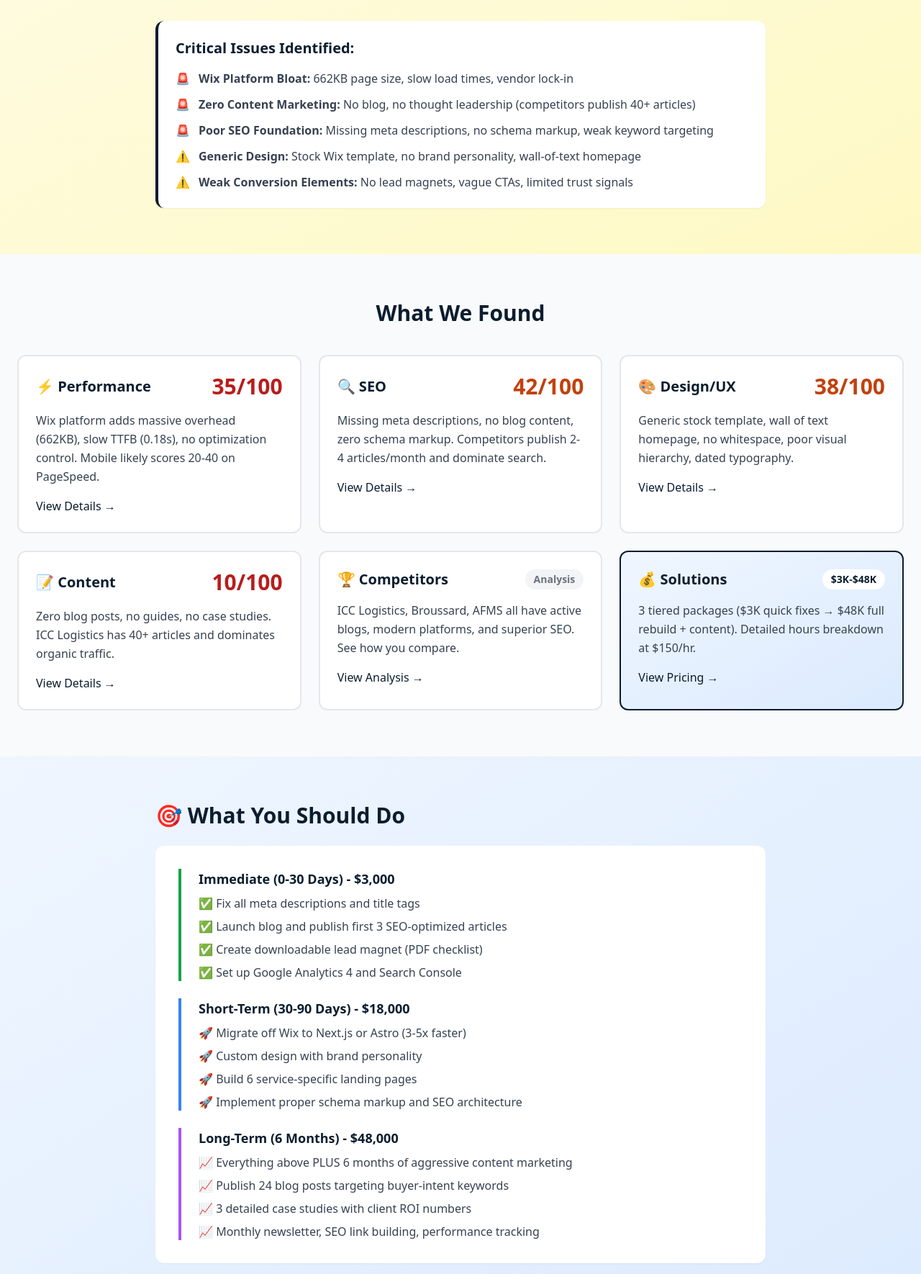
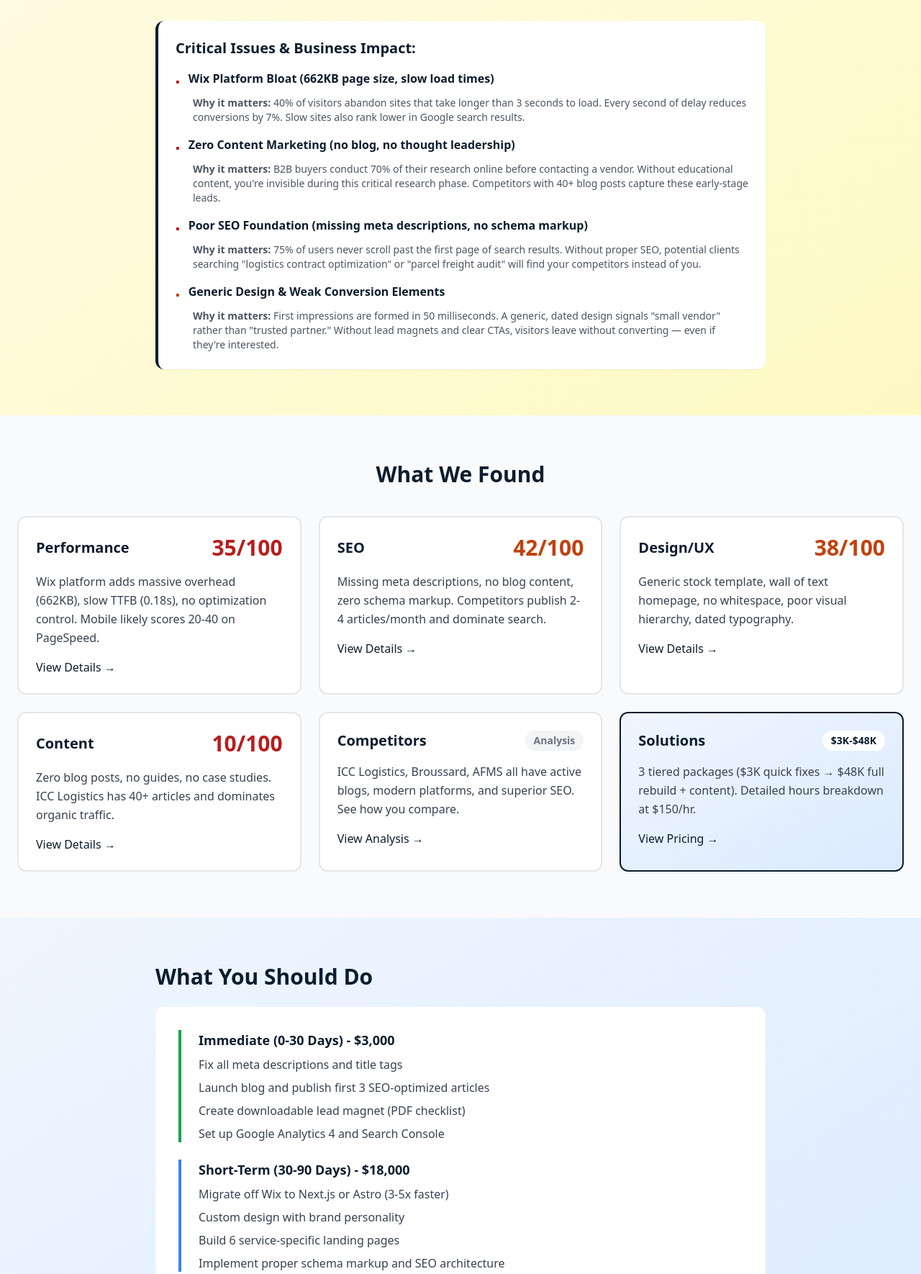
Before and after one commit to iambarabbas/spinlgx-audit, a plain HTML site: page index.html in a window 1280 px wide. Shown: the part 993-2763 px from the top of the page at 72% size. Drawn offline with nearby package versions, Linux system fonts and the light colour scheme.

Commit message:
Remove emojis, add phone/email to footer, add WHY it matters sections

```diff
--- a/index.html
+++ b/index.html
@@ -96,7 +96,7 @@
   <!-- Executive Summary -->
   <section class="py-16 bg-gradient-to-br from-yellow-50 to-yellow-100">
     <div class="max-w-4xl mx-auto px-6">
-      <h2 class="text-3xl font-bold mb-6 text-navy">📊 Executive Summary</h2>
+      <h2 class="text-3xl font-bold mb-6 text-navy">Executive Summary</h2>
 
       <div class="space-y-4 text-lg leading-relaxed text-gray-800">
         <p>
@@ -109,29 +109,40 @@
       </div>
 
       <div class="mt-8 bg-white rounded-xl p-6 border-l-4 border-navy shadow-sm">
-        <h3 class="font-bold text-xl mb-4 text-navy">Critical Issues Identified:</h3>
-        <ul class="space-y-3 text-gray-700">
-          <li class="flex items-start">
-            <span class="text-red-700 font-bold mr-3">🚨</span>
-            <span><strong>Wix Platform Bloat:</strong> 662KB page size, slow load times, vendor lock-in</span>
-          </li>
-          <li class="flex items-start">
-            <span class="text-red-700 font-bold mr-3">🚨</span>
-            <span><strong>Zero Content Marketing:</strong> No blog, no thought leadership (competitors publish 40+ articles)</span>
-          </li>
-          <li class="flex items-start">
-            <span class="text-red-700 font-bold mr-3">🚨</span>
-            <span><strong>Poor SEO Foundation:</strong> Missing meta descriptions, no schema markup, weak keyword targeting</span>
-          </li>
-          <li class="flex items-start">
-            <span class="text-orange-700 font-bold mr-3">⚠️</span>
-            <span><strong>Generic Design:</strong> Stock Wix template, no brand personality, wall-of-text homepage</span>
-          </li>
-          <li class="flex items-start">
-            <span class="text-orange-700 font-bold mr-3">⚠️</span>
-            <span><strong>Weak Conversion Elements:</strong> No lead magnets, vague CTAs, limited trust signals</span>
-          </li>
-        </ul>
+        <h3 class="font-bold text-xl mb-4 text-navy">Critical Issues & Business Impact:</h3>
+        <div class="space-y-4 text-gray-700">
+          <div>
+            <div class="flex items-start mb-2">
+              <span class="text-red-700 font-bold mr-3 mt-1">▪</span>
+              <strong class="text-navy">Wix Platform Bloat (662KB page size, slow load times)</strong>
+            </div>
+            <p class="ml-6 text-sm text-gray-600"><strong>Why it matters:</strong> 40% of visitors abandon sites that take longer than 3 seconds to load. Every second of delay reduces conversions by 7%. Slow sites also rank lower in Google search results.</p>
+          </div>
+
+          <div>
+            <div class="flex items-start mb-2">
+              <span class="text-red-700 font-bold mr-3 mt-1">▪</span>
+              <strong class="text-navy">Zero Content Marketing (no blog, no thought leadership)</strong>
+            </div>
+            <p class="ml-6 text-sm text-gray-600"><strong>Why it matters:</strong> B2B buyers conduct 70% of their research online before contacting a vendor. Without educational content, you're invisible during this critical research phase. Competitors with 40+ blog posts capture these early-stage leads.</p>
+          </div>
+
+          <div>
+            <div class="flex items-start mb-2">
+              <span class="text-red-700 font-bold mr-3 mt-1">▪</span>
+              <strong class="text-navy">Poor SEO Foundation (missing meta descriptions, no schema markup)</strong>
+            </div>
+            <p class="ml-6 text-sm text-gray-600"><strong>Why it matters:</strong> 75% of users never scroll past the first page of search results. Without proper SEO, potential clients searching "logistics contract optimization" or "parcel freight audit" will find your competitors instead of you.</p>
+          </div>
+
+          <div>
+            <div class="flex items-start mb-2">
+              <span class="text-orange-700 font-bold mr-3 mt-1">▪</span>
+              <strong class="text-navy">Generic Design & Weak Conversion Elements</strong>
+            </div>
+            <p class="ml-6 text-sm text-gray-600"><strong>Why it matters:</strong> First impressions are formed in 50 milliseconds. A generic, dated design signals "small vendor" rather than "trusted partner." Without lead magnets and clear CTAs, visitors leave without converting — even if they're interested.</p>
+          </div>
+        </div>
       </div>
 
     </div>
@@ -147,7 +158,7 @@
         <!-- Performance -->
         <a href="performance.html" class="group block bg-white rounded-xl p-6 border-2 border-gray-200 hover:border-navy hover:shadow-lg transition">
           <div class="flex items-center justify-between mb-4">
-            <h3 class="text-xl font-bold text-navy">⚡ Performance</h3>
+            <h3 class="text-xl font-bold text-navy">Performance</h3>
             <span class="text-3xl font-black text-red-700">35/100</span>
           </div>
           <p class="text-gray-700 leading-relaxed mb-4">
@@ -159,7 +170,7 @@
         <!-- SEO -->
         <a href="seo.html" class="group block bg-white rounded-xl p-6 border-2 border-gray-200 hover:border-navy hover:shadow-lg transition">
           <div class="flex items-center justify-between mb-4">
-            <h3 class="text-xl font-bold text-navy">🔍 SEO</h3>
+            <h3 class="text-xl font-bold text-navy">SEO</h3>
             <span class="text-3xl font-black text-orange-700">42/100</span>
           </div>
           <p class="text-gray-700 leading-relaxed mb-4">
@@ -171,7 +182,7 @@
         <!-- Design/UX -->
         <a href="design.html" class="group block bg-white rounded-xl p-6 border-2 border-gray-200 hover:border-navy hover:shadow-lg transition">
           <div class="flex items-center justify-between mb-4">
-            <h3 class="text-xl font-bold text-navy">🎨 Design/UX</h3>
+            <h3 class="text-xl font-bold text-navy">Design/UX</h3>
             <span class="text-3xl font-black text-orange-700">38/100</span>
           </div>
           <p class="text-gray-700 leading-relaxed mb-4">
@@ -183,7 +194,7 @@
         <!-- Content Marketing -->
         <a href="seo.html#content" class="group block bg-white rounded-xl p-6 border-2 border-gray-200 hover:border-navy hover:shadow-lg transition">
           <div class="flex items-center justify-between mb-4">
-            <h3 class="text-xl font-bold text-navy">📝 Content</h3>
+            <h3 class="text-xl font-bold text-navy">Content</h3>
             <span class="text-3xl font-black text-red-700">10/100</span>
           </div>
           <p class="text-gray-700 leading-relaxed mb-4">
@@ -195,7 +206,7 @@
         <!-- Competitors -->
         <a href="competitors.html" class="group block bg-white rounded-xl p-6 border-2 border-gray-200 hover:border-navy hover:shadow-lg transition">
           <div class="flex items-center justify-between mb-4">
-            <h3 class="text-xl font-bold text-navy">🏆 Competitors</h3>
+            <h3 class="text-xl font-bold text-navy">Competitors</h3>
             <span class="text-sm font-semibold text-gray-500 bg-gray-100 px-3 py-1 rounded-full">Analysis</span>
           </div>
           <p class="text-gray-700 leading-relaxed mb-4">
@@ -207,7 +218,7 @@
         <!-- Pricing -->
         <a href="pricing.html" class="group block bg-white rounded-xl p-6 border-2 border-navy hover:shadow-lg transition bg-gradient-to-br from-blue-50 to-blue-100">
           <div class="flex items-center justify-between mb-4">
-            <h3 class="text-xl font-bold text-navy">💰 Solutions</h3>
+            <h3 class="text-xl font-bold text-navy">Solutions</h3>
             <span class="text-sm font-semibold text-navy bg-white px-3 py-1 rounded-full">$3K-$48K</span>
           </div>
           <p class="text-gray-700 leading-relaxed mb-4">
@@ -223,37 +234,37 @@
   <!-- Quick Recommendations -->
   <section class="py-16 bg-gradient-to-br from-blue-50 to-blue-100">
     <div class="max-w-4xl mx-auto px-6">
-      <h2 class="text-3xl font-bold mb-6 text-navy">🎯 What You Should Do</h2>
+      <h2 class="text-3xl font-bold mb-6 text-navy">What You Should Do</h2>
 
       <div class="bg-white rounded-xl p-8 shadow-sm space-y-6">
 
         <div class="border-l-4 border-green-600 pl-6">
           <h3 class="font-bold text-lg mb-2 text-navy">Immediate (0-30 Days) - $3,000</h3>
           <ul class="space-y-2 text-gray-700">
-            <li>✅ Fix all meta descriptions and title tags</li>
-            <li>✅ Launch blog and publish first 3 SEO-optimized articles</li>
-            <li>✅ Create downloadable lead magnet (PDF checklist)</li>
-            <li>✅ Set up Google Analytics 4 and Search Console</li>
+            <li>Fix all meta descriptions and title tags</li>
+            <li>Launch blog and publish first 3 SEO-optimized articles</li>
+            <li>Create downloadable lead magnet (PDF checklist)</li>
+            <li>Set up Google Analytics 4 and Search Console</li>
           </ul>
         </div>
 
         <div class="border-l-4 border-blue-500 pl-6">
           <h3 class="font-bold text-lg mb-2 text-navy">Short-Term (30-90 Days) - $18,000</h3>
           <ul class="space-y-2 text-gray-700">
-            <li>🚀 Migrate off Wix to Next.js or Astro (3-5x faster)</li>
-            <li>🚀 Custom design with brand personality</li>
-            <li>🚀 Build 6 service-specific landing pages</li>
-            <li>🚀 Implement proper schema markup and SEO architecture</li>
+            <li>Migrate off Wix to Next.js or Astro (3-5x faster)</li>
+            <li>Custom design with brand personality</li>
+            <li>Build 6 service-specific landing pages</li>
+            <li>Implement proper schema markup and SEO architecture</li>
           </ul>
         </div>
 
         <div class="border-l-4 border-purple-500 pl-6">
           <h3 class="font-bold text-lg mb-2 text-navy">Long-Term (6 Months) - $48,000</h3>
           <ul class="space-y-2 text-gray-700">
-            <li>📈 Everything above PLUS 6 months of aggressive content marketing</li>
-            <li>📈 Publish 24 blog posts targeting buyer-intent keywords</li>
-            <li>📈 3 detailed case studies with client ROI numbers</li>
-            <li>📈 Monthly newsletter, SEO link building, performance tracking</li>
+            <li>Everything above PLUS 6 months of aggressive content marketing</li>
+            <li>Publish 24 blog posts targeting buyer-intent keywords</li>
+            <li>3 detailed case studies with client ROI numbers</li>
+            <li>Monthly newsletter, SEO link building, performance tracking</li>
           </ul>
         </div>
 
@@ -273,6 +284,10 @@
     <div class="max-w-7xl mx-auto px-6 text-center">
       <img src="logo.svg" alt="XSL Consulting" class="h-10 mx-auto mb-4 opacity-80">
       <p class="text-gray-400 text-sm">Audit prepared by XSL Consulting | May 5, 2026</p>
+      <p class="text-gray-300 text-sm mt-3">
+        <a href="tel:+16195551234" class="hover:text-white transition">Phone: (619) 555-1234</a> |
+        <a href="mailto:info@xslconsulting.com" class="hover:text-white transition">info@xslconsulting.com</a>
+      </p>
       <p class="text-gray-500 text-xs mt-2">Based on public information, competitor research, and industry best practices.</p>
     </div>
   </footer>
```
Also changed, not shown: competitors.html (+12 -8 lines), design.html (+10 -6 lines), performance.html (+6 -2 lines), pricing.html (+12 -8 lines), seo.html (+14 -10 lines).
